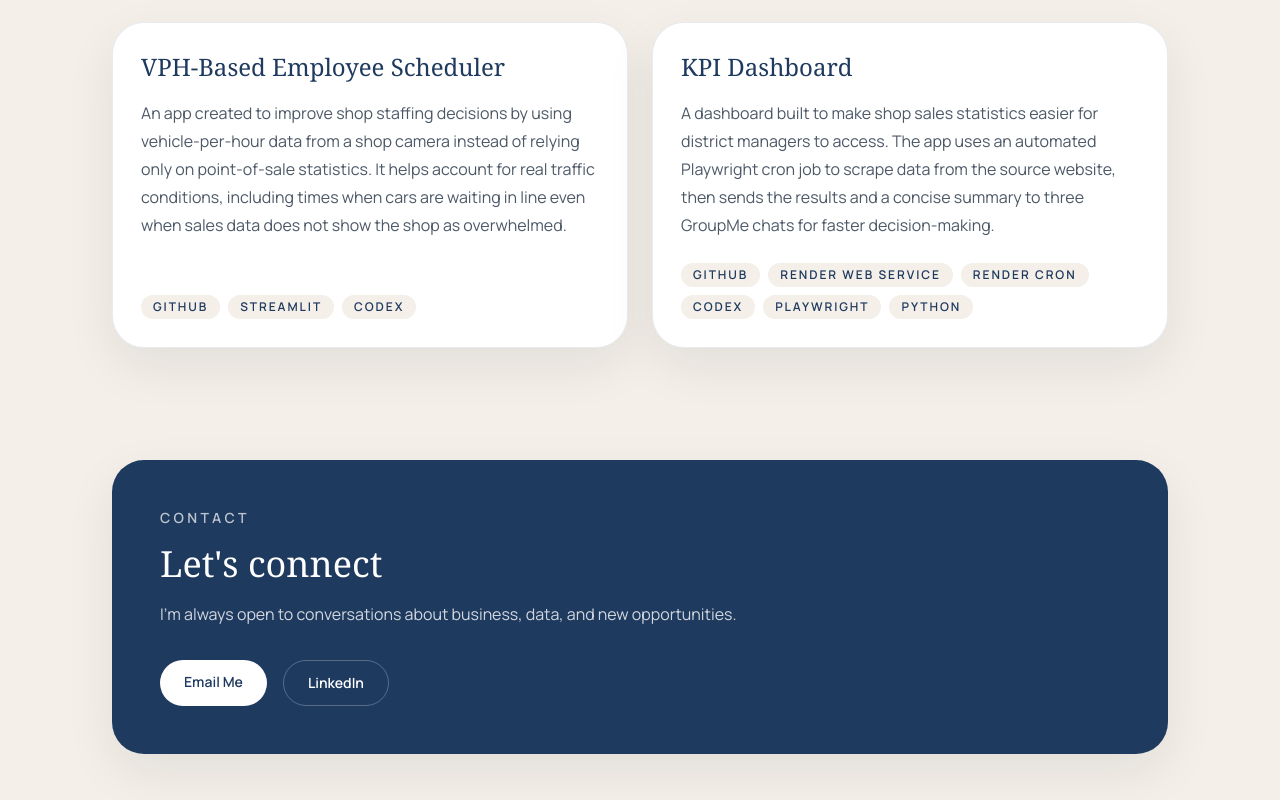
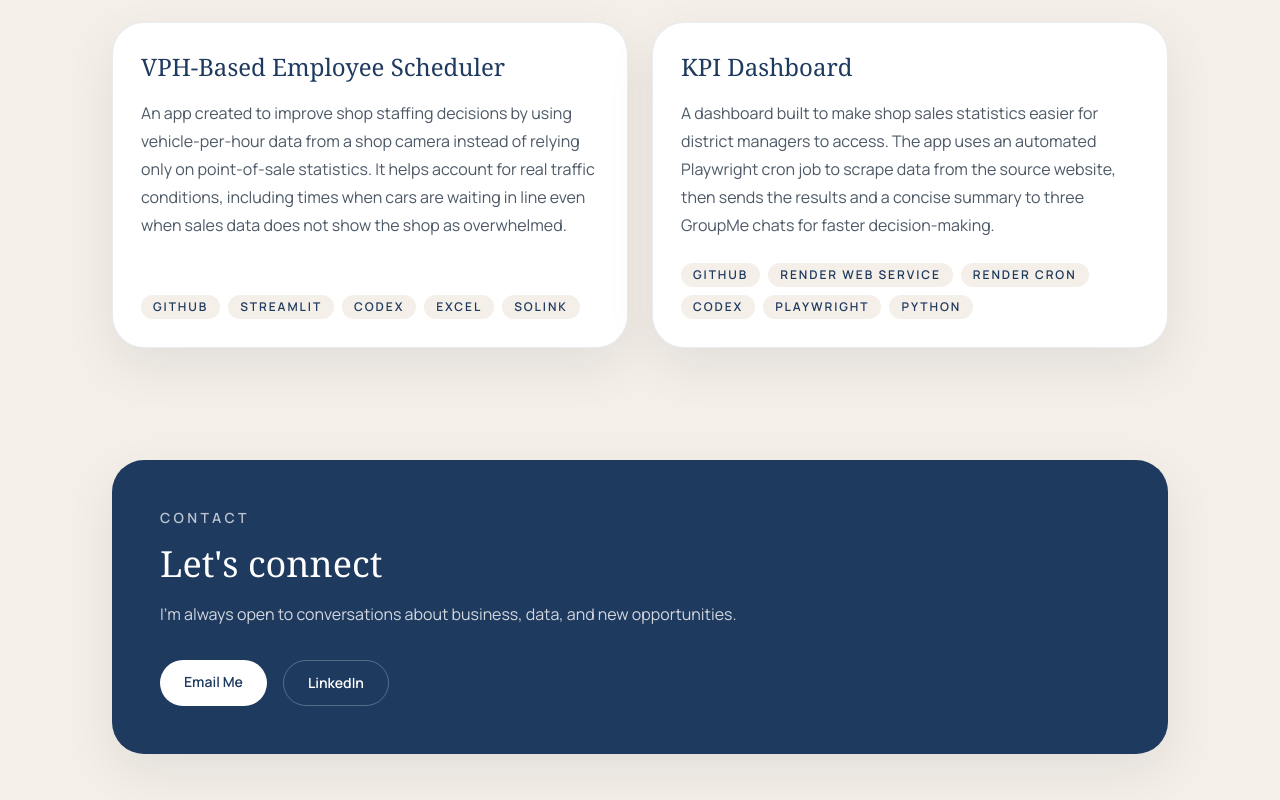
Before and after one commit to jcook115/john-cook-portfolio, a Next.js app: page / in a window 1280 px wide. Shown: the part 1338-2138 px from the top of the page. Built offline with nearby package versions, Linux system fonts and the light colour scheme.

Commit message:
tools update

```diff
--- a/app/page.tsx
+++ b/app/page.tsx
@@ -3,7 +3,7 @@ const projects = [
     title: "VPH-Based Employee Scheduler",
     description:
       "An app created to improve shop staffing decisions by using vehicle-per-hour data from a shop camera instead of relying only on point-of-sale statistics. It helps account for real traffic conditions, including times when cars are waiting in line even when sales data does not show the shop as overwhelmed.",
-    tags: ["GitHub", "Streamlit", "Codex"],
+    tags: ["GitHub", "Streamlit", "Codex", "Excel", "Solink"],
   },
   {
     title: "KPI Dashboard",
```
